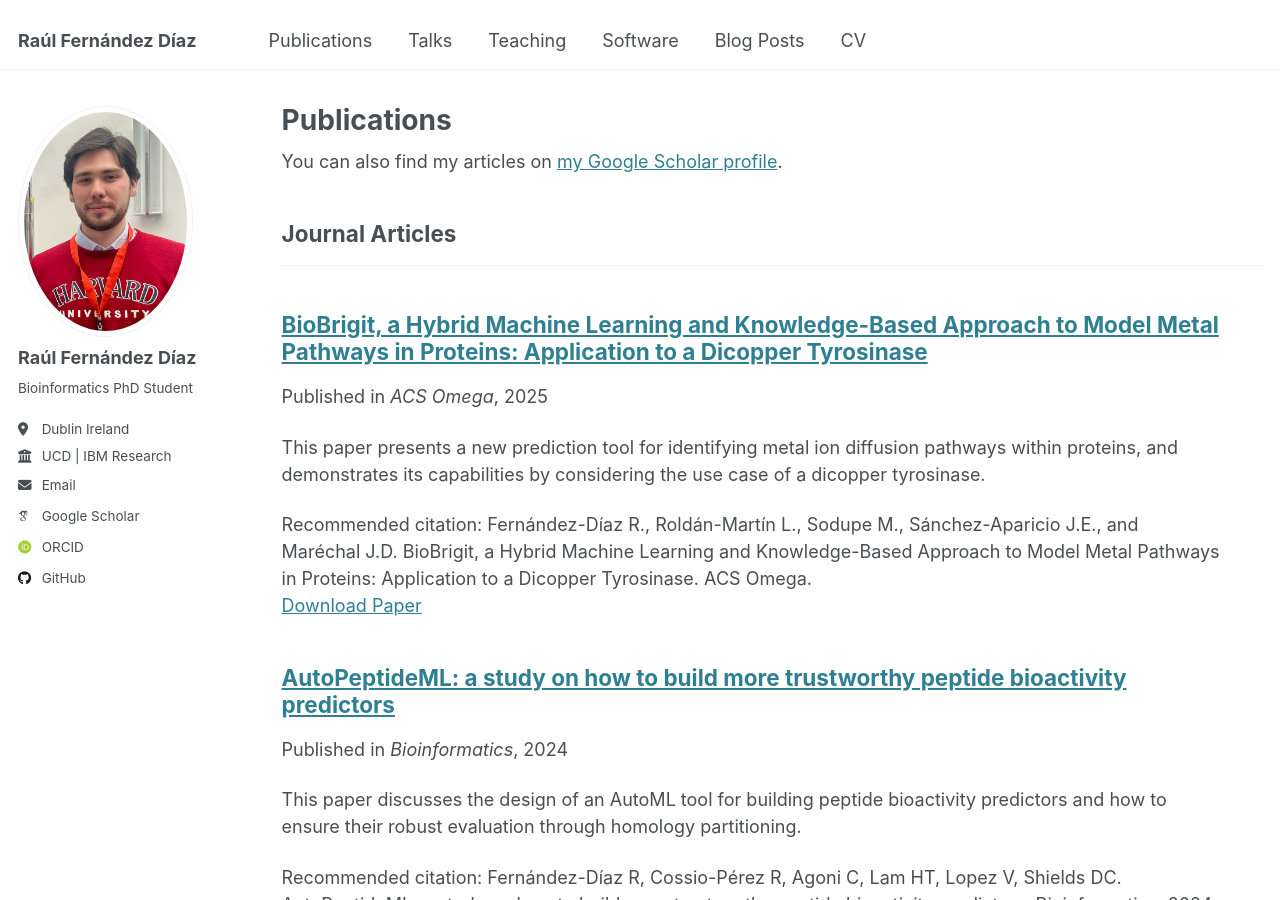
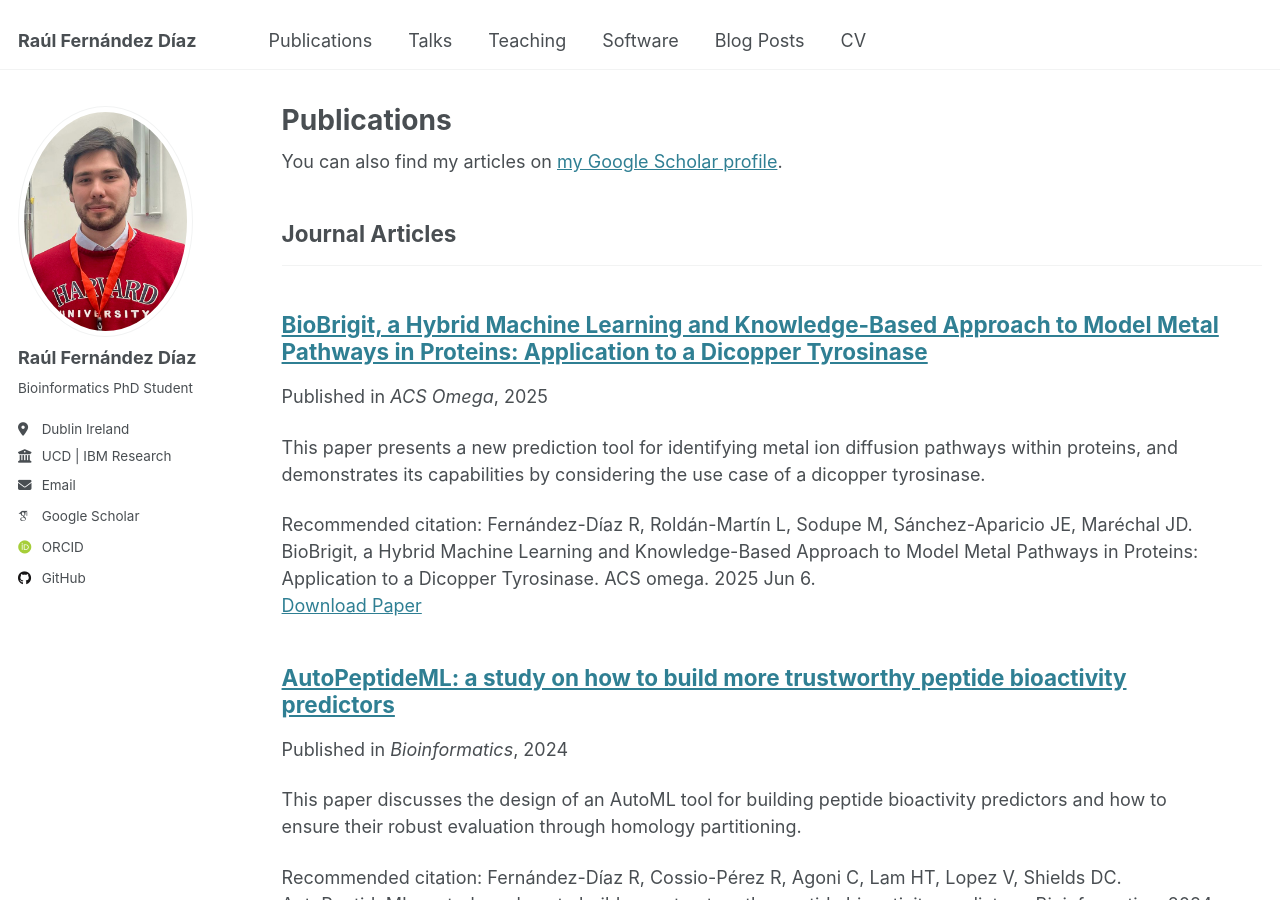
Before and after one commit to RaulFD-creator/RaulFD-creator.github.io, a Jekyll site: the page built from _pages/publications.html, in a window 1280 px wide and 900 px high. Built offline with Jekyll 4.4.1, drawn with Linux system fonts in a browser that asks for light colours; some web fonts are replaced.

Commit message:
🛠️ Update BioBrigit citation

```diff
--- a/_publications/2025-biobrigit.md
+++ b/_publications/2025-biobrigit.md
@@ -7,7 +7,7 @@ excerpt: 'This paper presents a new prediction tool for identifying metal ion di
 date: 2025-06-06
 venue: 'ACS Omega'
 paperurl: 'https://pubs.acs.org/doi/10.1021/acsomega.5c00608'
-citation: 'Fernández-Díaz R., Roldán-Martín L., Sodupe M., Sánchez-Aparicio J.E., and Maréchal J.D. BioBrigit, a Hybrid Machine Learning and Knowledge-Based Approach to Model Metal Pathways in Proteins: Application to a Dicopper Tyrosinase. ACS Omega.
+citation: 'Fernández-Díaz R, Roldán-Martín L, Sodupe M, Sánchez-Aparicio JE, Maréchal JD. BioBrigit, a Hybrid Machine Learning and Knowledge-Based Approach to Model Metal Pathways in Proteins: Application to a Dicopper Tyrosinase. ACS omega. 2025 Jun 6.
 '
 ---
 
```
